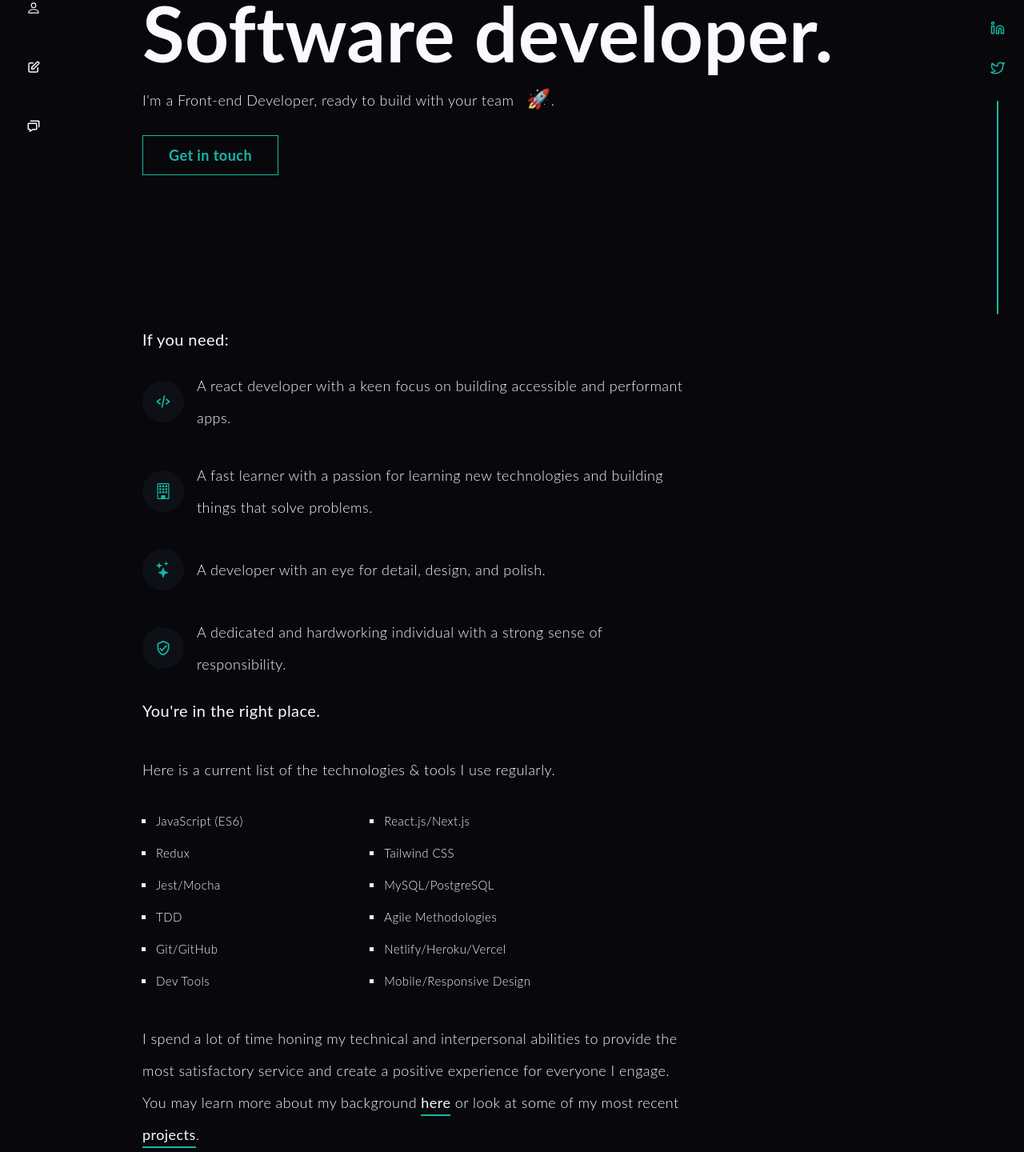
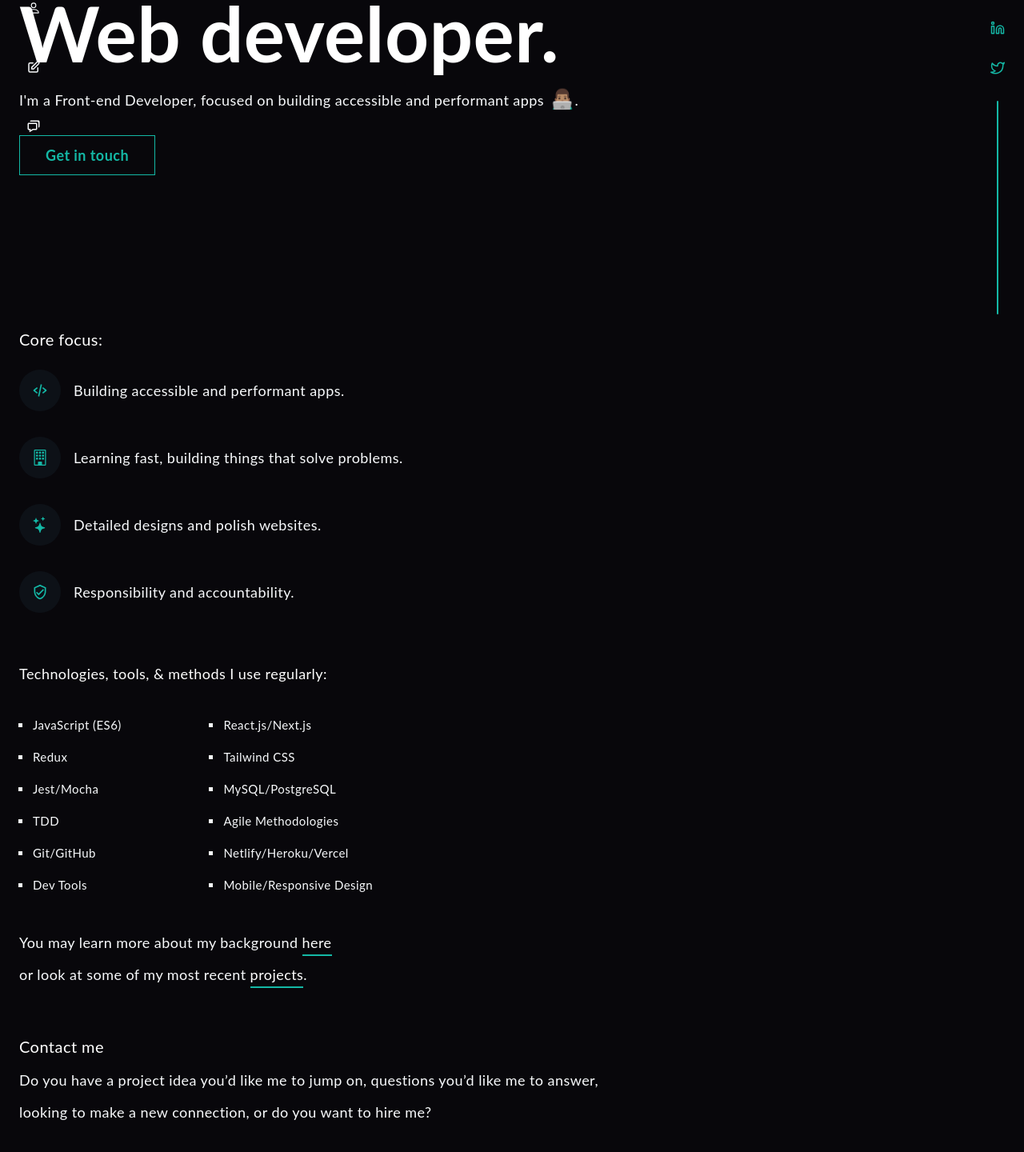
Before and after one commit to deyemiobaa/sa-portfolio, a React (Create React App) app: page / in a window 1280 px wide. Shown: the part 390-1830 px from the top of the page at 80% size. Built offline with nearby package versions, Linux system fonts and the light colour scheme.

Commit message:
reduce page text

```diff
--- a/src/assets/data/data.js
+++ b/src/assets/data/data.js
@@ -74,22 +74,22 @@ export const skills = [
   {
     id: uuidv4(),
     icon: <BiCodeAlt />,
-    text: "A react developer with a keen focus on building accessible and performant apps.",
+    text: "Building accessible and performant apps.",
   },
   {
     id: uuidv4(),
     icon: <BsBuilding />,
-    text: "A fast learner with a passion for learning new technologies and building things that solve problems.",
+    text: "Learning fast, building things that solve problems.",
   },
   {
     id: uuidv4(),
     icon: <BsStars />,
-    text: "A developer with an eye for detail, design, and polish.",
+    text: "Detailed designs and polish websites.",
   },
   {
     id: uuidv4(),
     icon: <MdOutlineVerifiedUser />,
-    text: "A dedicated and hardworking individual with a strong sense of responsibility.",
+    text: "Responsibility and accountability.",
   }
 ]
 
--- a/src/pages/welcome.js
+++ b/src/pages/welcome.js
@@ -7,15 +7,15 @@ import { Link } from "react-router-dom";
 export default function Welcome() {
 
   return (
-    <div className="px-6 leading-7 lg:leading-10 tracking-wide  font-light">
-      <div className="w-4/4 md:w-3/4 mx-auto mb-10 static z-10">
+    <div className="px-6 leading-7 lg:leading-10 tracking-wide  ">
+      <div className="max-w-3xl mx-auto mb-10 static z-10">
         <div className="h-screen flex flex-col justify-center">
-          <h1 className="mb-4 font-bold text-4xl md:text-8xl">Hi,<br /> I'm Sodiq,<br />Software developer.</h1>
-          <p>I'm a Front-end Developer, ready to build with your team<span className="pl-4 text-2xl">🚀</span>.</p>
+          <h1 className="mb-4 font-bold text-4xl md:text-8xl text-white">Hi,<br /> I'm Sodiq,<br />Web developer.</h1>
+          <p>I'm a Front-end Developer, focused on building accessible and performant apps<span className="pl-2 text-2xl text-white">👨🏽‍💻</span>.</p>
           <Link to="/contact" className="border px-8 mt-6 py-1 border-teal-500 bg-transparent hover:bg-teal-500 hover:border ease-in-out duration-700 transition-colors text-teal-500 hover:text-black font-bold w-max sticky z-[11]">Get in touch</Link>
         </div>
         <div>
-          <h3 className="text-xl font-normal">If you need:</h3>
+          <h2 className="text-xl text-white">Core focus:</h2>
           <ul className="md:w-3/4 my-2">
             {skills.map(skill =>
               <li key={skill.id} className="flex items-center gap-4 py-4 pr-2">
@@ -24,9 +24,8 @@ export default function Welcome() {
               </li>
             )}
           </ul>
-          <h3 className="text-xl font-normal">You're in the right place.</h3>
           <div className="mb-4 mt-10">
-            <p>Here is a current list of the technologies &amp; tools I use regularly.</p>
+            <p className="text-white">Technologies, tools, &amp; methods I use regularly:</p>
             <ul className="grid grid-cols-2 gap-x-4 md:w-3/5 text-[15px] list-[square] ml-4 mb-8 mt-6">
               {techSkills.map(skill =>
                 <li key={skill.id} className="pl-px">{skill.skill}</li>
@@ -34,11 +33,14 @@ export default function Welcome() {
             </ul>
           </div>
         </div>
-        <p className="md:w-3/4">
-          I spend a lot of time honing my technical and interpersonal abilities to provide the most satisfactory service and create a positive experience for everyone I engage.
-          <br />
-          You may learn more about my background <Link className="border-b-2 pb-1 border-teal-500 font-normal" to="/about">here</Link> or look at some of my most recent <Link className="border-b-2 pb-1 border-teal-500 font-normal" to="/projects">projects</Link>.
+        <p>
+          You may learn more about my background <Link className="border-b-2 text-white pb-1 border-teal-500" to="/about">here</Link><br/> or look at some of my most recent <Link className="border-b-2 pb-1 border-teal-500 text-white" to="/projects">projects</Link>.
         </p>
+        <div>
+          <h2 className="text-xl text-white mt-14">Contact me</h2>
+          <p className="mt-2">Do you have a project idea you’d like me to jump on, questions you’d like me to answer, looking to make a new connection, or do you want to hire me?
+          </p>
+        </div>
         <Form />
       </div>
       <div className="lg:hidden flex justify-between w-3/4 mx-auto my-16">
```
